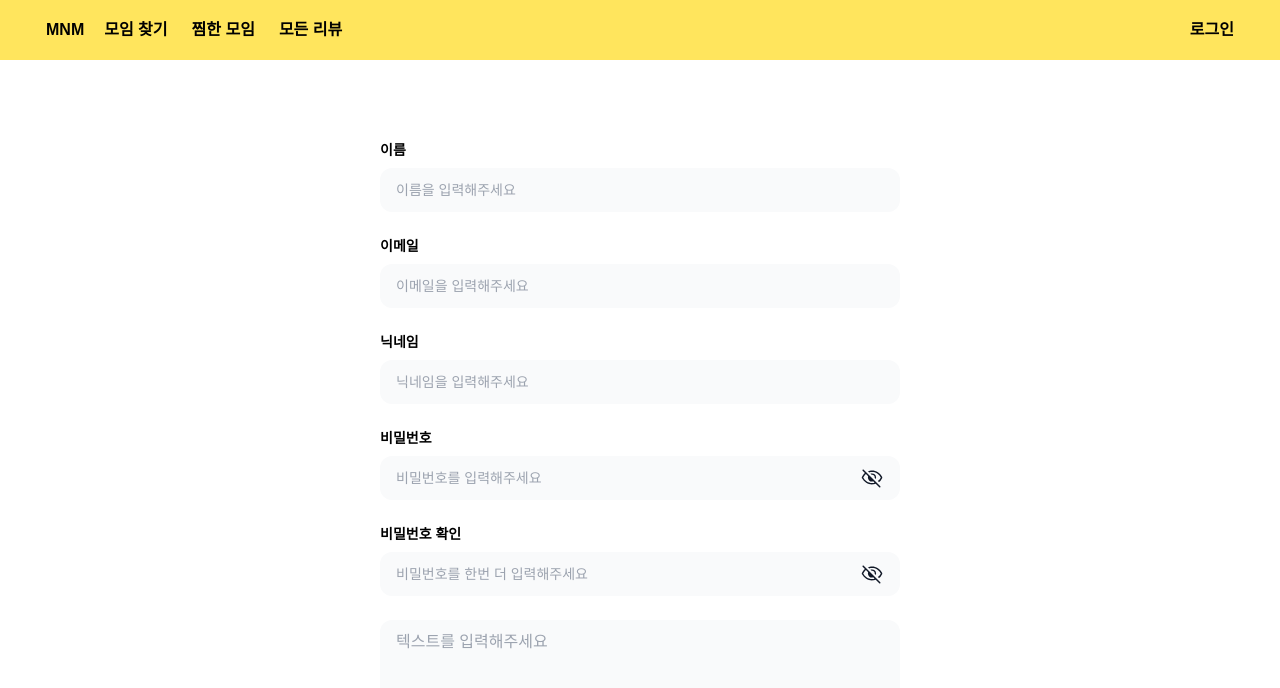
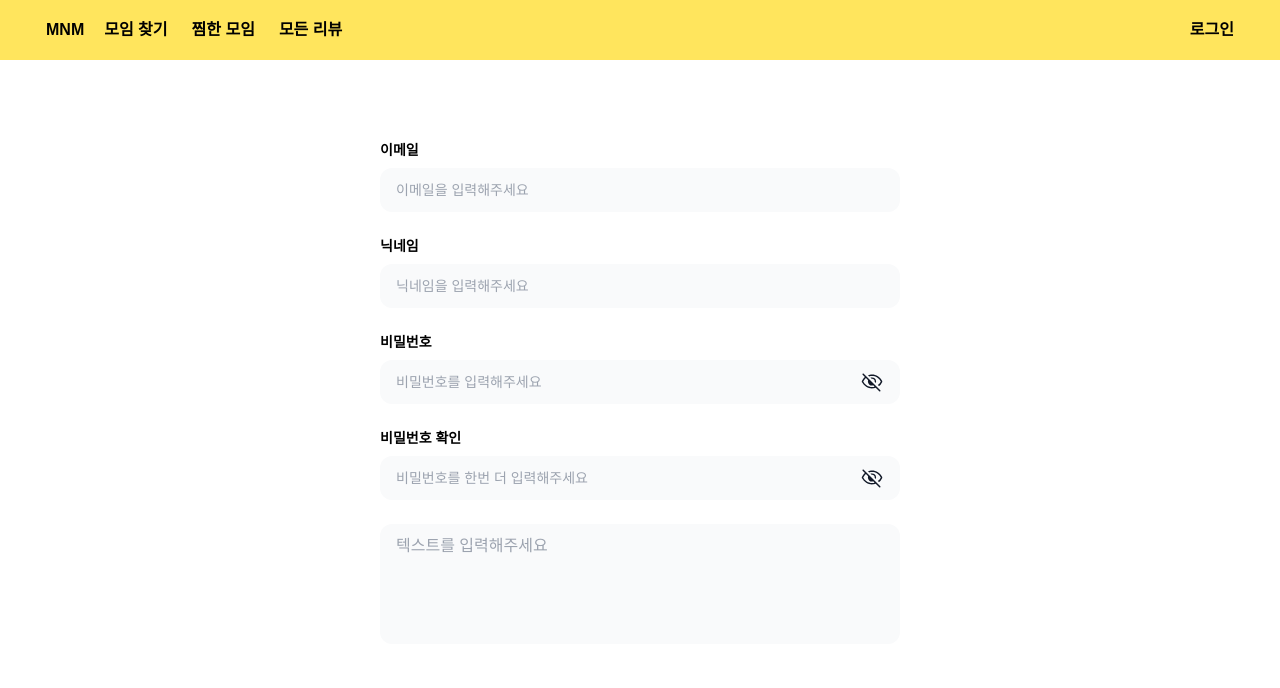
Before and after one commit to FESI5-team9/Frountend, a Next.js app: page /input in a window 1280 px wide. Shown: the top 688 px of the page. Built offline with nearby package versions, Linux system fonts and the light colour scheme; a web font is replaced by a local one.

Commit message:
MNM-69-fix: build 에러 수정

```diff
--- a/src/app/(testPages)/input/page.tsx
+++ b/src/app/(testPages)/input/page.tsx
@@ -10,7 +10,7 @@ import baseSchema from "@/utils/schema";
 type LoginFormData = z.infer<typeof baseSchema>;
 
 const loginSchema = baseSchema
-  .pick({ name: true, email: true, nickname: true, password: true, confirmPassword: true })
+  .pick({ email: true, nickname: true, password: true, confirmPassword: true })
   .refine(data => data.password === data.confirmPassword, {
     message: "비밀번호가 일치하지 않습니다.",
     path: ["confirmPassword"],
@@ -27,14 +27,6 @@ function SignIn() {
 
   return (
     <form className="mx-auto flex max-w-[600px] flex-col gap-6 px-10 pt-20">
-      <Input
-        register={register("name")}
-        type="text"
-        name="name"
-        label="이름"
-        placeholder="이름을 입력해주세요"
-        error={errors.name}
-      />
       <Input
         register={register("email")}
         type="email"
```
